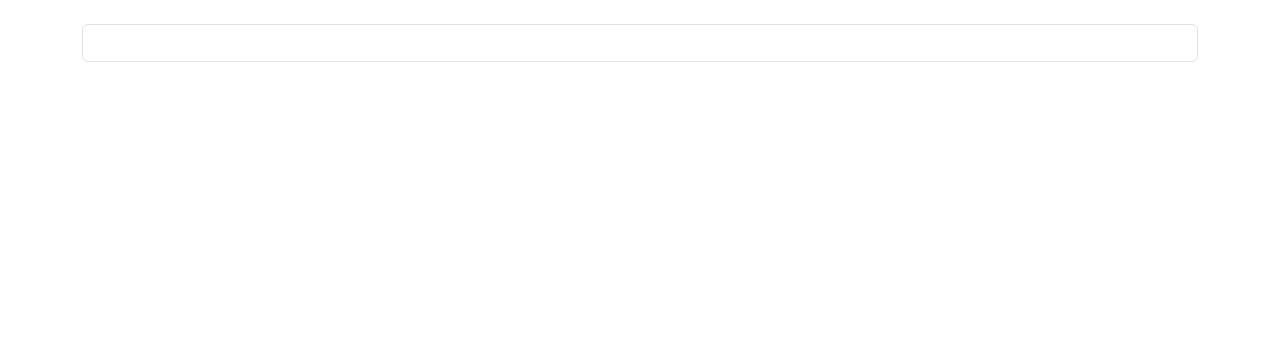
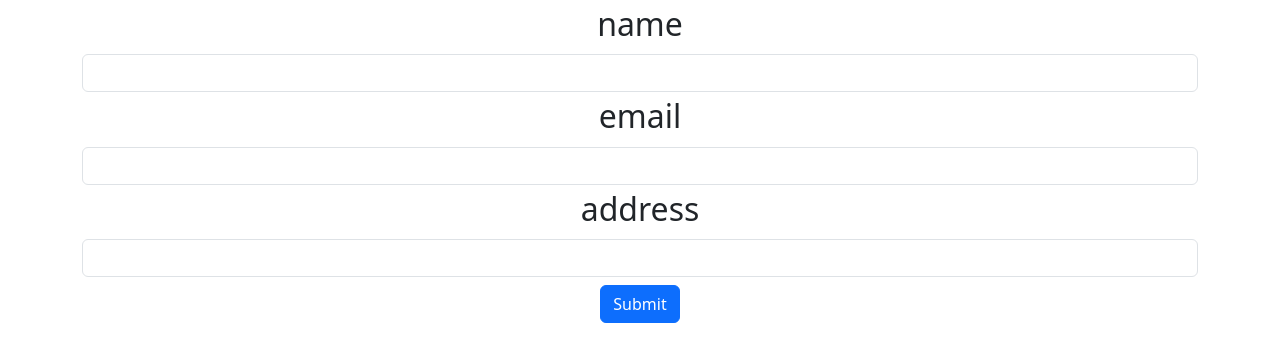
Before and after one commit to 1Snake001/react-crud-typescript, a React (Create React App) app: page / in a window 1280 px wide. Shown: the top 362 px of the page. Built offline with nearby package versions, Linux system fonts and the light colour scheme.

Commit message:
onblur event & basic form validation was implemented

```diff
--- a/src/App.scss
+++ b/src/App.scss
@@ -1,6 +1,18 @@
 // Import Bootstrap to access its variables and mixins
 @import "~bootstrap/scss/bootstrap";
 
+html {
+  font-size: 16px;
+}
+
 .App {
   text-align: center;
+
+  label {
+    font-size: 2rem;
+    margin-bottom: 0.2em;
+  }
+  .btn-primary {
+    margin-top: 0.5em;
+  }
 }
--- a/src/Form.tsx
+++ b/src/Form.tsx
@@ -1,35 +1,67 @@
 import React, { useState } from "react";
 import Input from "./Input";
 
+const Form = () => {
+  interface InputValue {
+    name: string;
+    email: string;
+    address: string;
+  }
 
+  const [inputValues, setInputValues] = useState<InputValue>({
+    name: "",
+    email: "",
+    address: "",
+  });
 
+  const [isValid, setIsValid] = useState(false);
 
-const Form = () => {
+  function validator(value: string) {
+    if (value === "") {
+      setIsValid(false);
+      return;
+    }
+    setIsValid(true);
+  }
 
+  function onBlurHandler(event:React.FocusEvent<HTMLInputElement>) {
+    const value = event.target.value;
+    /* validator(value); */
+  }
 
- interface InputValue {
-    name:string;
-    email:string;
-    address:string;
-};
+  function formValidator() {
+    Object.values(inputValues).map((input) => validator(input));
+  }
 
-const [inputValues, setInputValues] = useState< InputValue >({
-    name:'',
-    email:'',
-    address:''
-});
+  function onChangeHandler(event: React.ChangeEvent<HTMLInputElement>) {
+    const { name, value } = event.target;
+    setInputValues({ ...inputValues, [name]: value });
+  }
 
-function onChangeHandler(event:React.ChangeEvent<HTMLInputElement>){
-const {name, value } = event.target;
-setInputValues({...inputValues,[name]:value})
-};
-
+  function submitHandler(event: React.FormEvent<HTMLFormElement>) {
+    event.preventDefault();
+    formValidator();
+    console.log(isValid);
+    if(isValid){
+      console.log(inputValues);
+    }
+  };
   return (
     <main className="container">
-      <form action="#">
-        <Input name ="name" onChange={onChangeHandler}/>
-        <h1>{inputValues.name}</h1>
+      <form onSubmit={submitHandler} action="#" noValidate>
+        <Input name="name" onBlur={onBlurHandler} onChange={onChangeHandler} />
+        <Input name="email" onBlur={onBlurHandler} onChange={onChangeHandler} />
+        <Input
+          name="address"
+          onBlur={onBlurHandler}
+          onChange={onChangeHandler}
+        />
+
+        <button className="btn btn-primary">Submit</button>
       </form>
+      {isValid && <ul>{Object.values(inputValues).map((value, i) =>(
+        <li key={i}>{value}</li>
+      ))}</ul>}
     </main>
   );
 };
--- a/src/Input.tsx
+++ b/src/Input.tsx
@@ -3,15 +3,16 @@ import React from "react";
 interface InputProp {
   name: string;
   onChange: (event: React.ChangeEvent<HTMLInputElement>) => void;
-  value?: string;
+  inputValue?: string;
+  onBlur: (event: React.FocusEvent<HTMLInputElement>) => void;
 }
-const Input = ({ name, onChange } : InputProp) => {
+const Input = ({ name, onChange, onBlur} : InputProp) => {
 
 
   return (
     <div>
-      <label htmlFor=""></label>
-      <input name={name} onChange={onChange} type="text" className="form-control"/>
+      <label htmlFor={name}>{name}</label>
+      <input id={name} name={name} onBlur={onBlur} onChange={onChange} type="text" className="form-control"/>
     </div>
   );
 };
```
